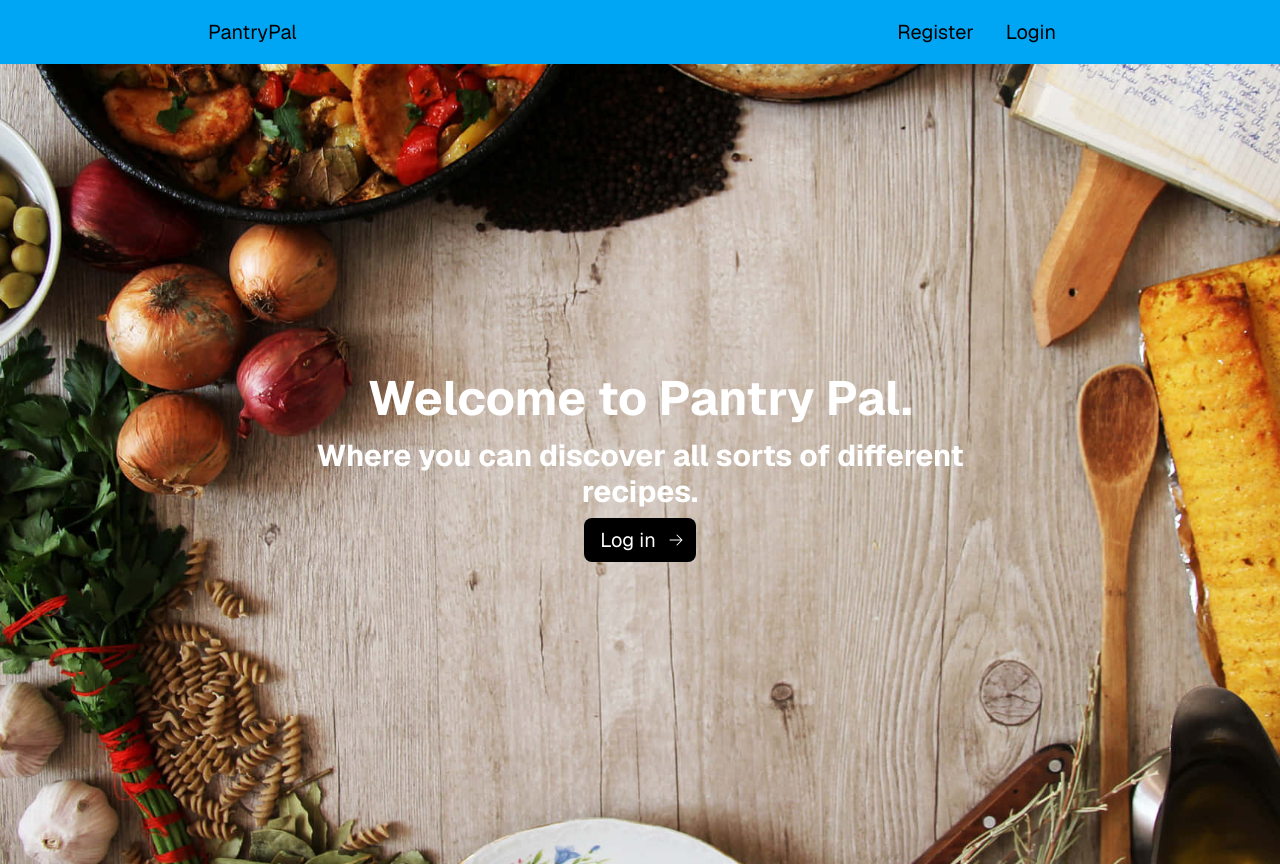
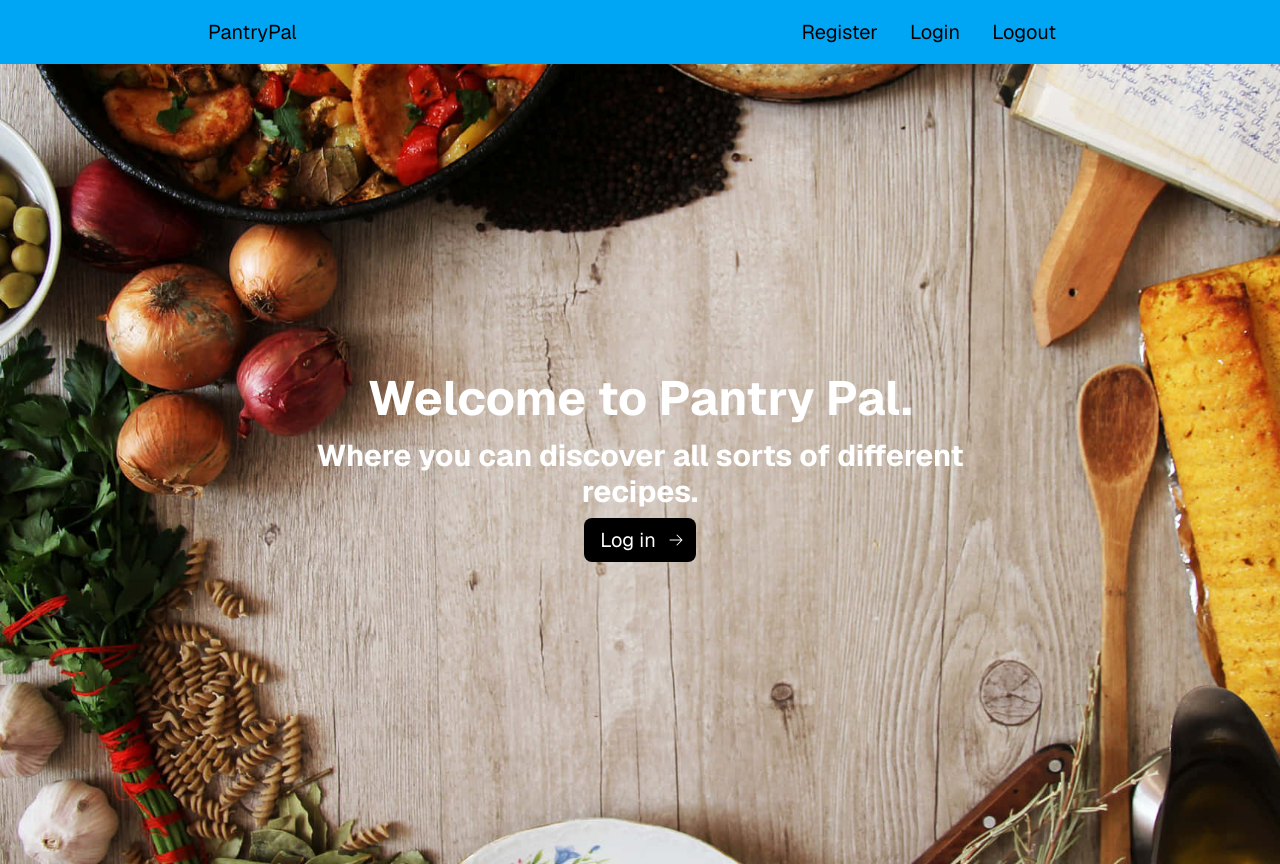
Before and after one commit to Sheepodeepo/PantryPal, a Next.js app in the folder frontend/: page / in a window 1280 px wide. Built offline with nearby package versions, Linux system fonts and the light colour scheme; no server answers.

Commit message:
Added a Logout Button for Navbar

```diff
--- a/frontend/src/app/ui/navbar.tsx
+++ b/frontend/src/app/ui/navbar.tsx
@@ -1,4 +1,5 @@
 import Link from "next/link";
+import LogoutBtn from "./LogoutBtn";
 
 
 export default function Navbar(){
@@ -23,6 +24,8 @@ export default function Navbar(){
                         href={"/login"}>
                         Login
                     </Link>
+
+                    <LogoutBtn/>
                 </div>
 
             </div>
```
